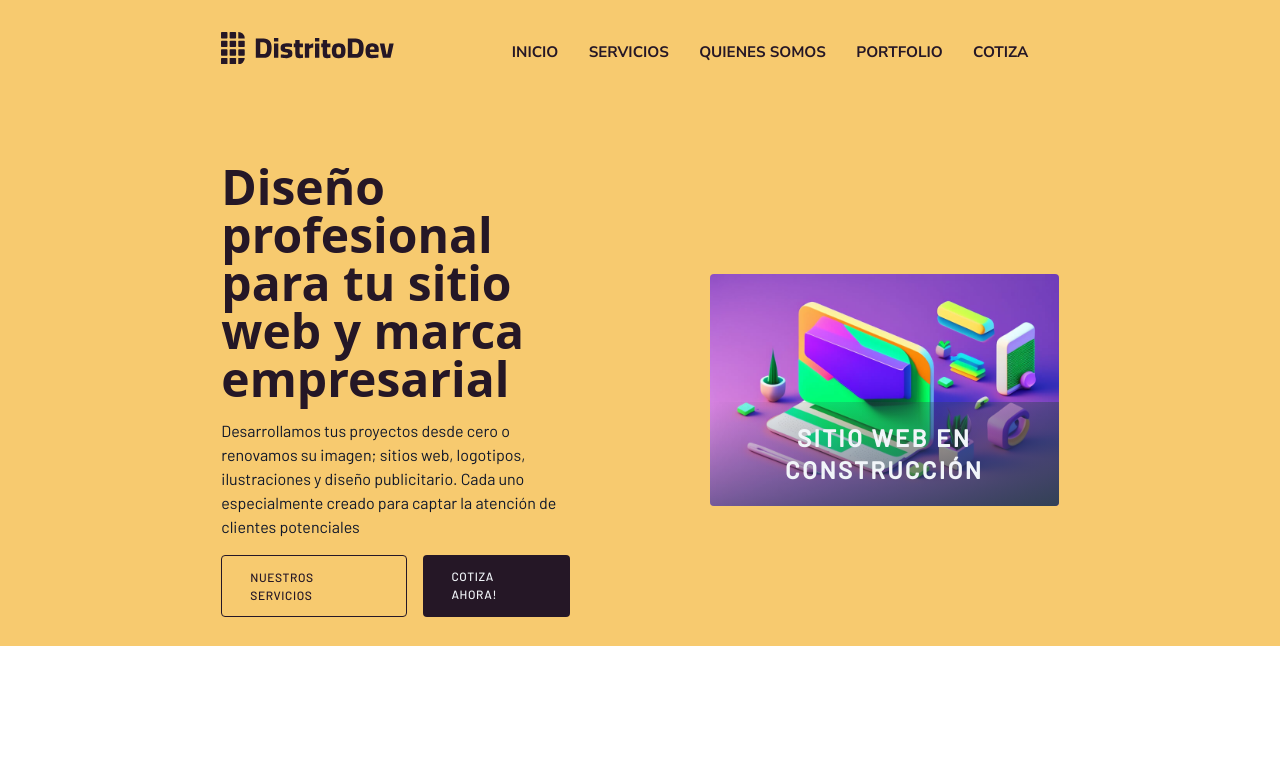
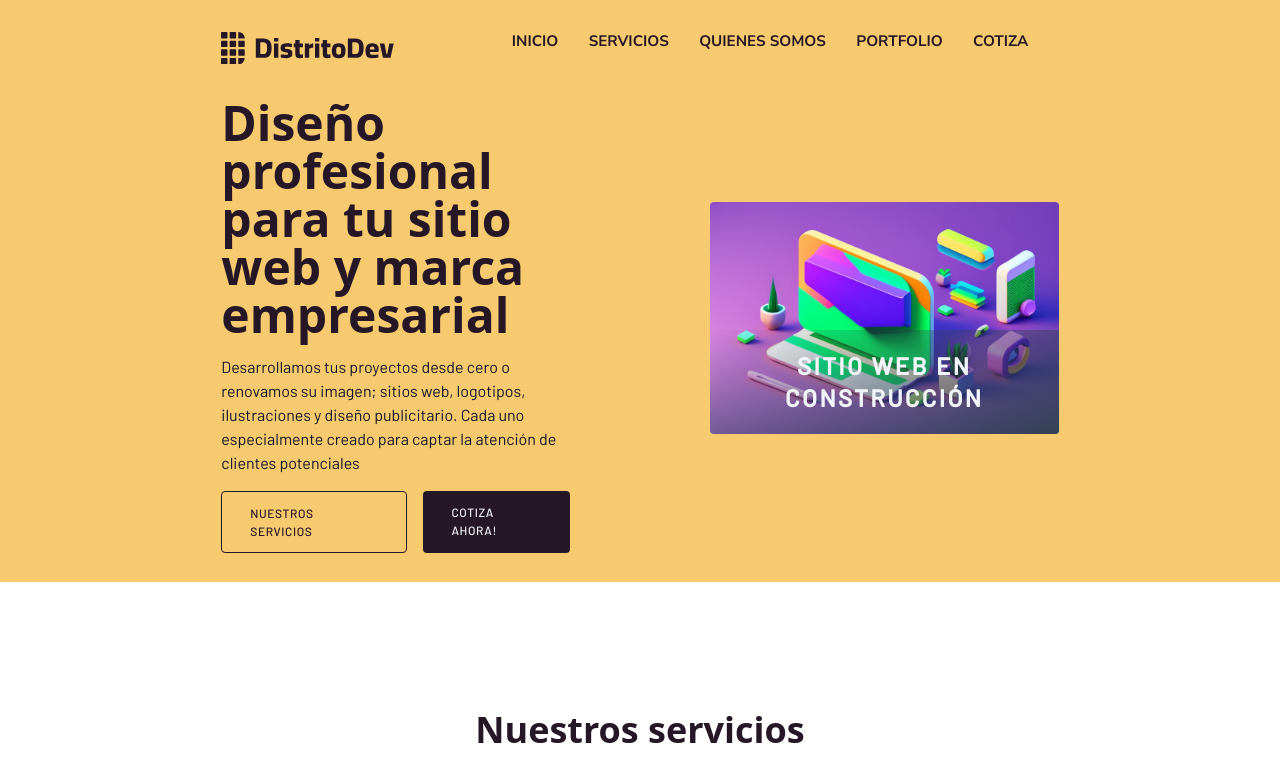
Before and after one commit to AlexRayo/distritodev, a Next.js app: page / in a window 1280 px wide. Shown: the top 778 px of the page. Built offline with nearby package versions, Linux system fonts and the light colour scheme.

Commit message:
editing vertical spaces

```diff
--- a/src/components/header.tsx
+++ b/src/components/header.tsx
@@ -14,15 +14,15 @@ function Header() {
             </Head>
 
             <header className=" bg-primary-color">
-                <nav className="container flex justify-between py-8 relative">
+                <nav className="container flex justify-between pt-8 relative">
                     <Logo />
 
                     <div className="relative inline-block text-left dropdown text-3xl">
                         <button className='md:hidden' type="button">☰</button>
                         <div className="opacity-0 opacity-100 invisible dropdown-menu transition-all duration-300 transform origin-top-right -translate-y-2 scale-95 md:visible">
                             <div className="absolute md:relative right-0 w-56 md:w-auto mt-2 md:mt-0 origin-top-right bg-secondary-color md:bg-transparent rounded-md" role="menu">
-                                <div className="px-4 py-3">
-                                    <ul className="menu-primary">
+                                <div className="px-4">
+                                    <ul className="menu-primary p-0">
                                         <li><a href="#cover">Inicio</a></li>
                                         <li><a href="#services">Servicios</a></li>
                                         <li><a href="#about">Quienes somos</a></li>
--- a/src/sections/homeCover.tsx
+++ b/src/sections/homeCover.tsx
@@ -27,7 +27,7 @@ function HomeCover() {
                             />
                         </div>
                     </div>
-                    <div className="mt-4 md:mt-0 md:w-5/12 overflow-hidden rounded relative group hover:scale-95 hover:rotate-1">
+                    <div className="my-4 md:mt-0 md:w-5/12 overflow-hidden rounded relative group hover:scale-95 hover:rotate-1">
                         <span className="absolute w-100 p-5 text-center left-0 right-0 bottom-0 transition-all duration-300 hover:p-7 bg-gradient-to-tl from-slate-700 to-transparent">
                             <p className='text-2xl font-bold text-slate-100 uppercase tracking-widest'>Sitio web en construcción</p>
                         </span>
--- a/src/styles/globals.css
+++ b/src/styles/globals.css
@@ -10,13 +10,19 @@ html {
 * {
     @apply transition duration-300 ease-out
 }
-h1, h2, h3, h4 {
+
+h1,
+h2,
+h3,
+h4 {
     @apply text-secondary-color font-black font-sans
 }
+
 /* ============================================ */
 .container {
     @apply px-2 xl:w-8/12 mx-auto
 }
+
 .blocks-half-desk {
     @apply md:flex items-center justify-between w-full
 }
@@ -34,12 +40,15 @@ h1, h2, h3, h4 {
 h1 {
     @apply text-4xl md:text-5xl
 }
+
 h2 {
     @apply text-3xl md:text-4xl
 }
+
 h3 {
     @apply text-2xl md:text-3xl
 }
+
 h4 {
     @apply text-xl
 }
@@ -47,9 +56,11 @@ h4 {
 .text-primary {
     @apply text-yellow-500 font-medium
 }
+
 .text-secondary {
     @apply text-secondary-color
 }
+
 .text-gray {
     @apply text-slate-300
 }
@@ -60,25 +71,30 @@ h4 {
 .btn {
     @apply py-3 px-7 rounded hover:bg-opacity-80 uppercase tracking-wider text-xs font-medium
 }
+
 .btn-primary {
-    @apply btn  bg-secondary-color text-slate-100
+    @apply btn bg-secondary-color text-slate-100
 }
+
 .btn-secondary {
-    @apply btn  border border-secondary-color text-secondary-color
+    @apply btn border border-secondary-color text-secondary-color
 }
 
 /*TOOLTIP*/
 .tooltip {
     @apply absolute opacity-0 top-2 rounded bg-secondary-color text-slate-100 p-2 group-hover:opacity-100
 }
+
 /* MAIN MENU */
 .menu-primary {
-    @apply py-2 md:pt-0 md:flex
+    @apply py-2 md:py-0 md:flex
 }
+
 .menu-primary li a {
     font-family: 'Nunito Sans', sans-serif;
     @apply block w-full text-sm font-bold uppercase text-slate-100 my-5 md:my-0 md:text-secondary-color px-4 py-2 rounded-md md:w-auto md:text-md md:border-b-2 md:border-transparent md:mx-4 md:px-0 md:pb-2
 }
+
 .menu-primary li a:hover {
     @apply bg-slate-100 text-secondary-color md:border-secondary-color md:bg-transparent md:rounded-none
 }
@@ -98,7 +114,7 @@ h4 {
 
 /*Custom dropdown behavior*/
 .dropdown:focus-within .dropdown-menu {
-    opacity:1;
+    opacity: 1;
     transform: translate(0) scale(1);
     visibility: visible;
-  }
+}
```
